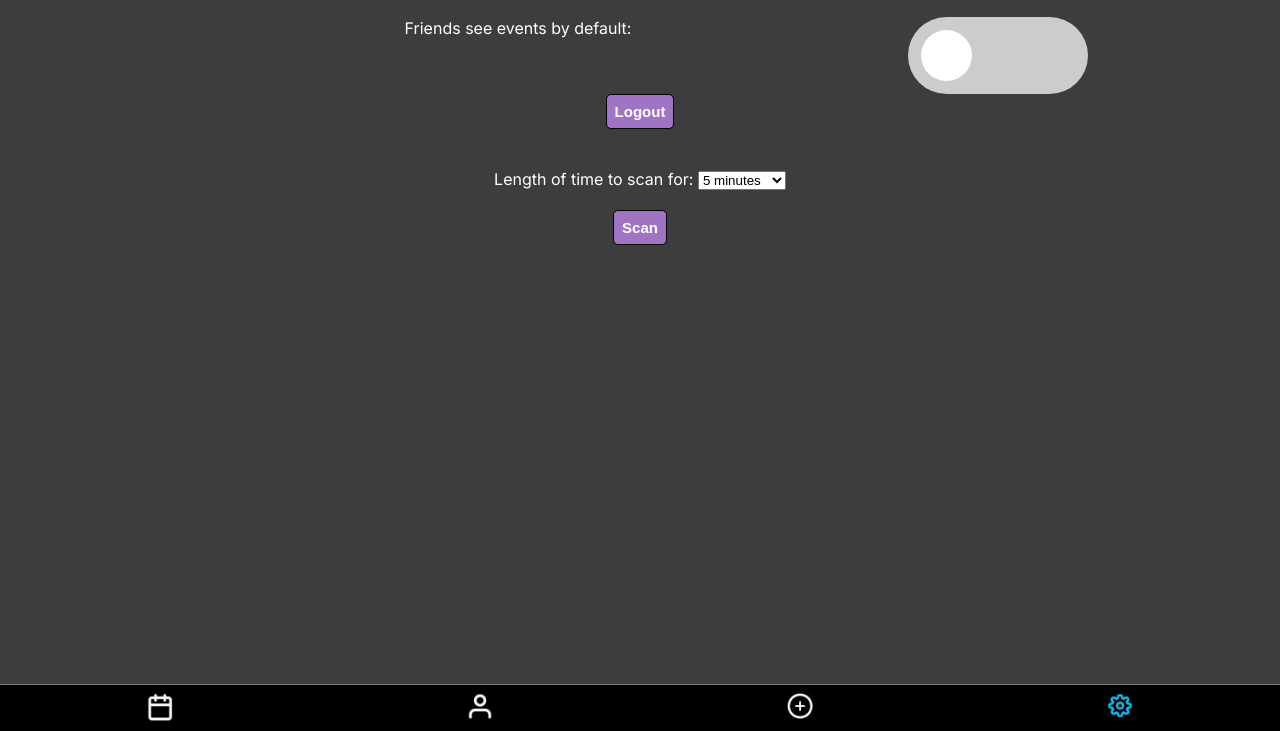
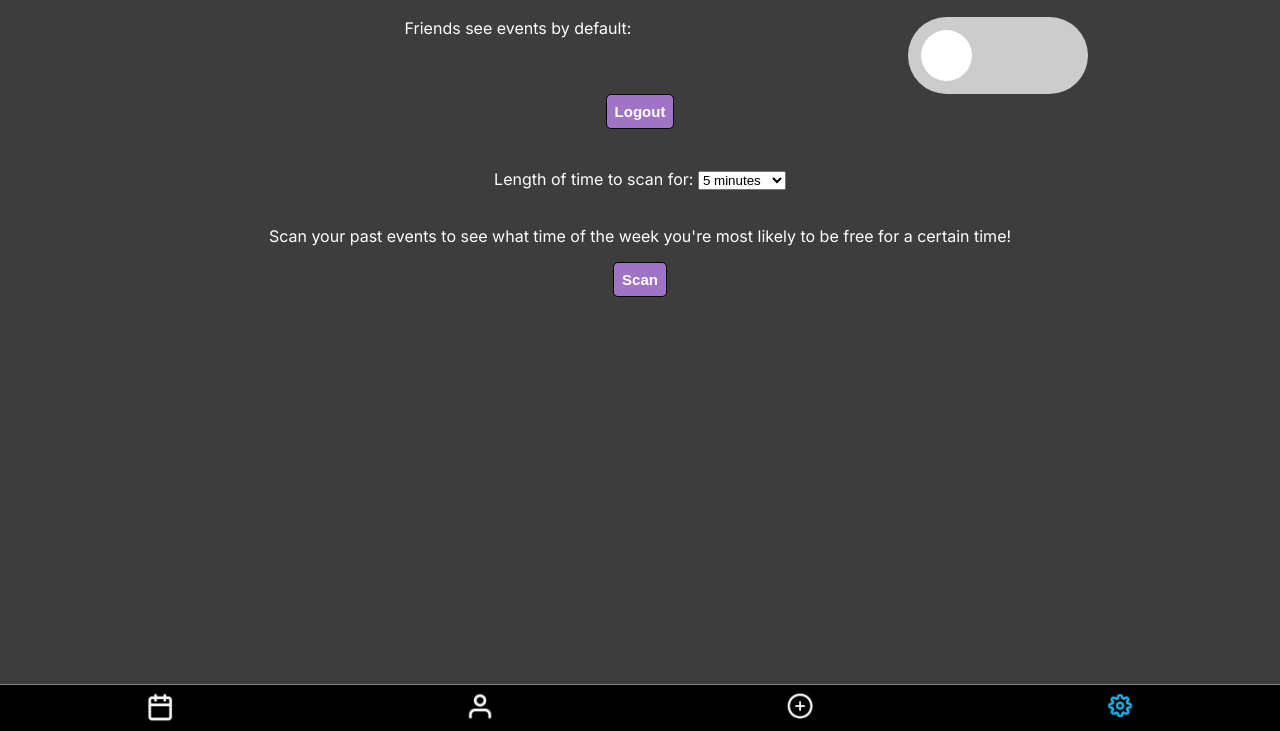
Before and after one commit to Shbc314159/TimeSync, a React app: page settings.html in a window 1280 px wide. Shown: the part 69-800 px from the top of the page. Built offline with nearby package versions, Linux system fonts and the light colour scheme.

Commit message:
scan-clarity

```diff
--- a/settings.html
+++ b/settings.html
@@ -39,6 +39,7 @@
         <select id="time-selector" name="time"></select>
         <br />
         <br />
+        <p>Scan your past events to see what time of the week you're most likely to be free for a certain time!</p>
         <button onclick="scanTime()">Scan</button>
         <p id="result"></p>
         <ul id="navbar">
```
